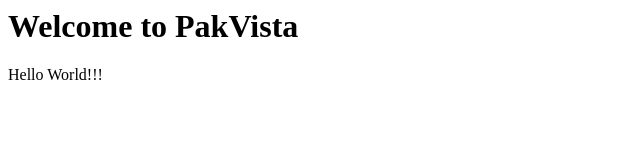
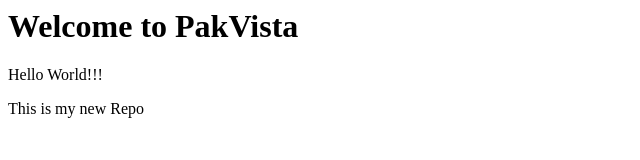
Before and after one commit to hannanamin48-eng/my-first-repo, a plain HTML site: page index.html in a window 1280 px wide. Shown: the whole page, without its empty margins (0-640 px from the left). Drawn offline with Linux system fonts and the light colour scheme.

Commit message:
Testing new branch feature

```diff
--- a/index.html
+++ b/index.html
@@ -1,2 +1,3 @@
 <h1>Welcome to PakVista</h1>
 <P>Hello World!!!</P>
+<P>This is my new Repo</P>
```
